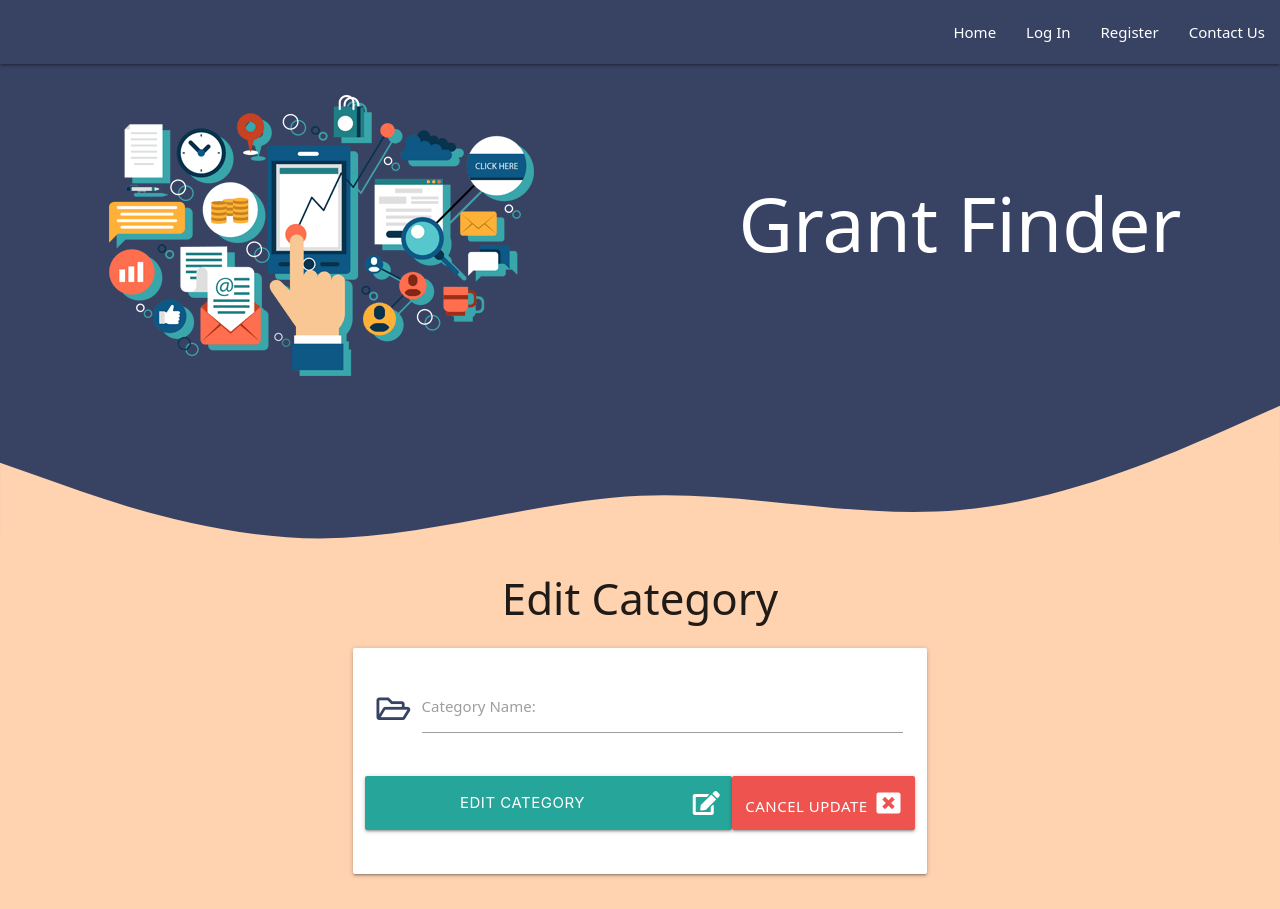
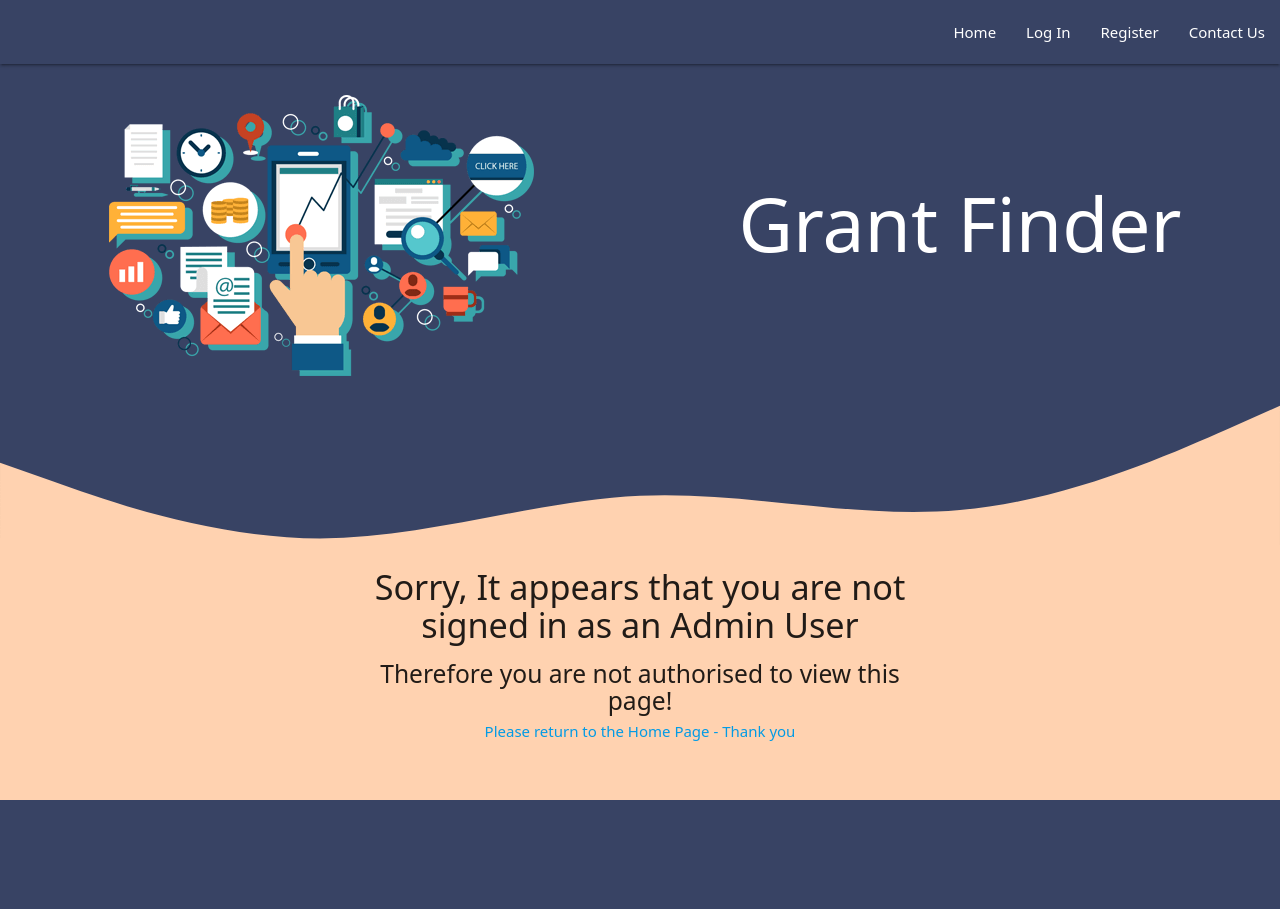
Before and after one commit to Code-Institute-Submissions/StephenJ2020-Grant-Finder, a Flask app: template templates/edit_category.html in a window 1280 px wide. After the commit the page ends 800 px from the top, so only its background shows below. Run offline with Flask 2, Linux system fonts and the light colour scheme; the template is opened without the code that fills it, so the values that code supplies are empty; some libraries are stand-ins or nearby versions.

Commit message:
feat: Add not authorised to edit_category.html if not Admin

```diff
--- a/templates/edit_category.html
+++ b/templates/edit_category.html
@@ -1,6 +1,6 @@
 {% extends "base.html" %}
 {% block content %}
-
+{% if session.user|lower == "admin" %}
     <h3 class="center-align">Edit Category</h3>
     <div class="row">
         <form class="col s12 m8 offset-m2" method="POST" action="{{ url_for('edit_category', category_id=category._id) }}">
@@ -27,5 +27,13 @@
             </div>
         </form>
     </div>
-
+{% else %}
+<div class="row center-align">
+    <div class="col s12 m8 offset-m2">
+    <h4 class="center-align">Sorry, It appears that you are not signed in as an Admin User</h4>
+    <h5 class="center-align">Therefore you are not authorised to view this page!</h5>
+    <a href="{{ url_for('get_grants') }}" class="center-align">Please return to the Home Page - Thank you</a>
+    </div>
+</div>
+{% endif %}
 {% endblock %}
```
